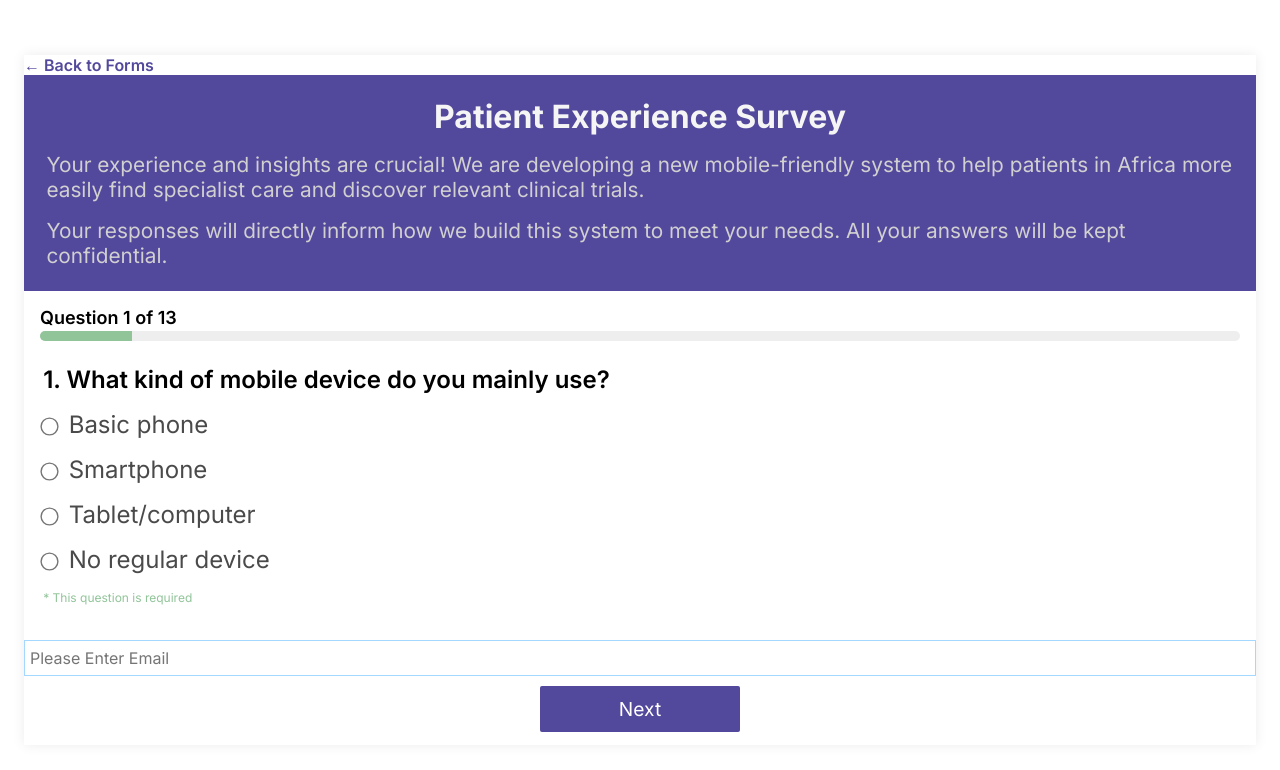
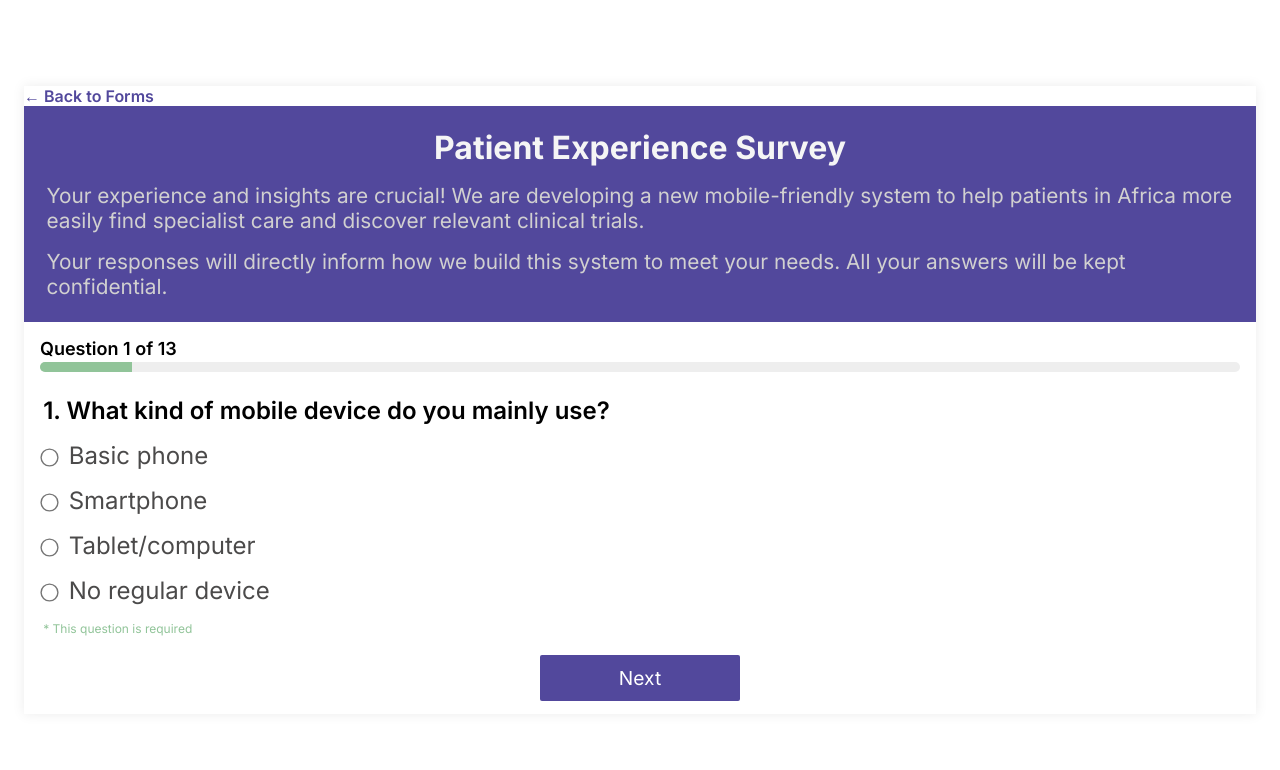
Before and after one commit to axonlinkcode/webpage, a React (Vite) app in the folder frontend/: page /forms/patient in a window 1280 px wide. Shown: the top 770 px of the page. Built offline with nearby package versions, Linux system fonts and the light colour scheme.

Commit message:
fixing the email issue

```diff
--- a/frontend/src/components/form/PatientForm.jsx
+++ b/frontend/src/components/form/PatientForm.jsx
@@ -467,19 +467,6 @@ const PatientForm = () => {
         </div>
 
         {/* ✅ Inline email input with its own error */}
-            <div className='email-input'>
-              <input
-                type="email"
-                name="email"
-                placeholder="Please Enter Email"
-                className="form-email"
-                value={formData.email}
-                onChange={handleChange}
-              />
-              {errors.email && (
-                <span className="error">{errors.email}</span>
-              )}
-            </div>
 
         <div className="form-footer">
           {currentStep > 1 && (
@@ -516,265 +503,3 @@ const PatientForm = () => {
 };
 
 export default PatientForm
-
-
-// import { useState } from 'react';
-// import { Link } from 'react-router-dom';
-// import './form.css';
-// import axios from 'axios';
-
-// const PatientForm = () => {
-//   const [currentStep, setCurrentStep] = useState(1);
-//   const [showModal, setShowModal] = useState(false);
-//   const [submissionError, setSubmissionError] = useState(''); // ✅ global error
-//   const [errors, setErrors] = useState({});
-//   const [formData, setFormData] = useState({
-//     deviceType: '',
-//     location: '',
-//     infoSources: [],
-//     trialParticipation: '',
-//     accessDifficulty: 0,
-//     biggestChallenge: '',
-//     usesInternetHealth: '',
-//     onlineActivities: [],
-//     noInternetReasons: [],
-//     comfortLevel: 0,
-//     internetReliability: 0,
-//     communicationPreferences: [],
-//     desiredFeatures: [],
-//     privacyConcerns: '',
-//     smsWillingness: '',
-//     systemPriorities: [],
-//     email: ''
-//   });
-
-//   const totalSteps = 13;
-
-//   const requiredFields = {
-//     1: 'deviceType',
-//     2: 'location',
-//     3: 'infoSources',
-//     4: 'trialParticipation',
-//     7: 'usesInternetHealth',
-//     8: 'onlineActivities',
-//     9: 'noInternetReasons',
-//     10: 'comfortLevel',
-//     11: 'internetReliability'
-//   };
-
-//   const handleChange = (e) => {
-//     const { name, value, type, checked } = e.target;
-
-//     if (type === 'checkbox') {
-//       setFormData(prev => ({
-//         ...prev,
-//         [name]: checked
-//           ? [...prev[name], value]
-//           : prev[name].filter(item => item !== value)
-//       }));
-//     } else {
-//       setFormData(prev => ({
-//         ...prev,
-//         [name]: type === 'number' ? parseInt(value) : value
-//       }));
-//     }
-
-//     if (errors[name]) {
-//       setErrors(prev => ({ ...prev, [name]: '' }));
-//     }
-//   };
-
-//   const handleRadioChange = (name, value) => {
-//     setFormData(prev => ({ ...prev, [name]: value }));
-//     if (errors[name]) {
-//       setErrors(prev => ({ ...prev, [name]: '' }));
-//     }
-//   };
-
-//   const validateCurrentStep = () => {
-//     const key = requiredFields[currentStep];
-//     if (!key) return true;
-
-//     const value = formData[key];
-//     let isValid = true;
-//     const newErrors = {};
-
-//     if (Array.isArray(value) && value.length === 0) {
-//       newErrors[key] = 'Please select at least one option';
-//       isValid = false;
-//     } else if (!value || value === '' || value === 0) {
-//       newErrors[key] = 'This field is required';
-//       isValid = false;
-//     }
-
-//     setErrors(newErrors);
-//     return isValid;
-//   };
-
-//   const handleNext = () => {
-//     if (!validateCurrentStep()) return;
-
-//     if (currentStep === 7) {
-//       if (formData.usesInternetHealth === 'Yes') return setCurrentStep(8);
-//       if (formData.usesInternetHealth === 'No') return setCurrentStep(9);
-//     }
-
-//     if (currentStep === 8 && formData.usesInternetHealth === 'Yes') {
-//       if (formData.onlineActivities.length === 0) {
-//         setErrors({ onlineActivities: 'Please select at least one option' });
-//         return;
-//       }
-//       return setCurrentStep(10);
-//     }
-
-//     if (currentStep === 9 && formData.usesInternetHealth === 'No') {
-//       if (formData.noInternetReasons.length === 0) {
-//         setErrors({ noInternetReasons: 'Please select at least one option' });
-//         return;
-//       }
-//       return setCurrentStep(10);
-//     }
-
-//     setCurrentStep(prev => prev + 1);
-//   };
-
-//   const handleBack = () => {
-//     if (currentStep === 10) {
-//       if (formData.usesInternetHealth === 'Yes') return setCurrentStep(8);
-//       if (formData.usesInternetHealth === 'No') return setCurrentStep(9);
-//     }
-
-//     if ((currentStep === 8 || currentStep === 9)) return setCurrentStep(7);
-//     setCurrentStep(prev => Math.max(prev - 1, 1));
-//   };
-
-//   const handleSubmit = async (e) => {
-//     e.preventDefault();
-
-//     if (validateCurrentStep()) {
-//       // ✅ Validate email and show error inline
-//       if (!formData.email || !/\S+@\S+\.\S+/.test(formData.email)) {
-//         setErrors({ email: 'Please enter a valid email address.' });
-//         return;
-//       }
-
-//       setShowModal(false);
-//       setSubmissionError(''); // reset global error
-
-//       const API = import.meta.env.VITE_API_BASE_URL;
-
-//       try {
-//         const res = await axios.post(`${API}/patient`, formData);
-//         console.log('Form submitted successfully:', res.data);
-//         setShowModal(true);
-//       } catch (err) {
-//         console.error('Submission error', err.response?.data || err.message);
-//         setSubmissionError('Something went wrong. Please try again.'); // ✅ global error
-//       }
-//     }
-//   };
-
-//   const renderQuestion = () => {
-//     switch (currentStep) {
-//       //... all steps unchanged ...
-
-//       case 13:
-//         return (
-//           <div className="form-group">
-//             <label>11. Would you use SMS for health updates if internet is unreliable?</label>
-//             {['Yes', 'No', 'Maybe'].map((option, i) => (
-//               <div key={i}>
-//                 <input
-//                   type="radio"
-//                   name="smsWillingness"
-//                   value={option}
-//                   checked={formData.smsWillingness === option}
-//                   onChange={() => handleRadioChange('smsWillingness', option)}
-//                 /> <span className="radio-text">{option}</span>
-//               </div>
-//             ))}
-
-//             {/* ✅ Inline email input with its own error */}
-//             <div className='email-input'>
-//               <input
-//                 type="email"
-//                 name="email"
-//                 placeholder="Please Enter Email"
-//                 className="form-email"
-//                 value={formData.email}
-//                 onChange={handleChange}
-//               />
-//               {errors.email && (
-//                 <span className="error">{errors.email}</span>
-//               )}
-//             </div>
-//           </div>
-//         );
-
-//       default:
-//         return null;
-//     }
-//   };
-
-//   return (
-//     <div className='survey-body'>
-//       <form onSubmit={handleSubmit} className="survey-form">
-//         <Link to='/forms' className="arrow-link">← Back to Forms</Link>
-
-//         <div className="survey-header">
-//           <h1>Patient Experience Survey</h1>
-//           <p>Your experience and insights are crucial! We are developing a new mobile-friendly system to help patients in Africa more easily find specialist care and discover relevant clinical trials.</p>
-//           <p>Your responses will directly inform how we build this system to meet your needs. All your answers will be kept confidential.</p>
-//         </div>
-
-//         <div className="progress-tracker">
-//           <p>Question {currentStep} of {totalSteps}</p>
-//           <div className="progress-bar">
-//             <div className="progress-bar-fill" style={{ width: `${(currentStep / totalSteps) * 100}%` }}></div>
-//           </div>
-//         </div>
-
-//         <div className="survey-questions">
-//           {renderQuestion()}
-//           {requiredFields[currentStep] && (
-//             <p className={`required-note ${errors[requiredFields[currentStep]] ? 'error' : ''}`}>
-//               * This question is required
-//             </p>
-//           )}
-//         </div>
-
-//         {/* ✅ Show submission error inside form */}
-//         {submissionError && (
-//           <div className="error-message">
-//             <p>{submissionError}</p>
-//           </div>
-//         )}
-
-//         <div className="form-footer">
-//           {currentStep > 1 && (
-//             <button type="button" onClick={handleBack}>Back</button>
-//           )}
-
-//           {currentStep === 13 ? (
-//             <button type="submit">Submit</button>
-//           ) : (
-//             <button type="button" onClick={handleNext}>Next</button>
-//           )}
-//         </div>
-//       </form>
-
-//       {/* ✅ Modal after submission */}
-//       {showModal && (
-//         <div className="modal-overlay">
-//           <div className="modal-card">
-//             <h2>Thank you!</h2>
-//             <p>Your responses have been recorded.</p>
-//             <Link to="/" className="modal-btn">← Back to Home</Link>
-//           </div>
-//         </div>
-//       )}
-//     </div>
-//   );
-// };
-
-// export default PatientForm;
```
